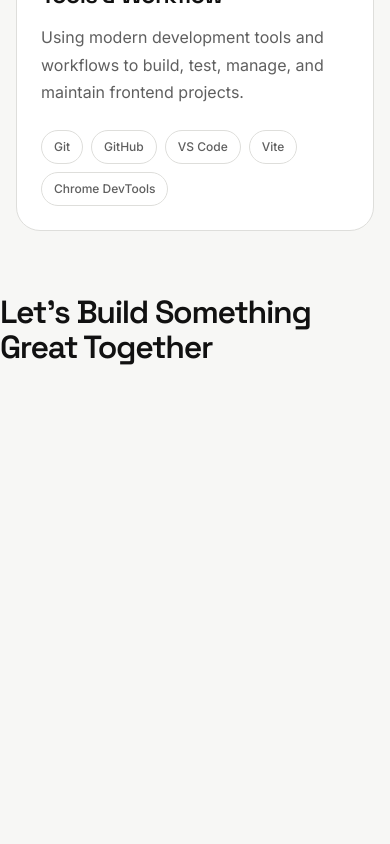
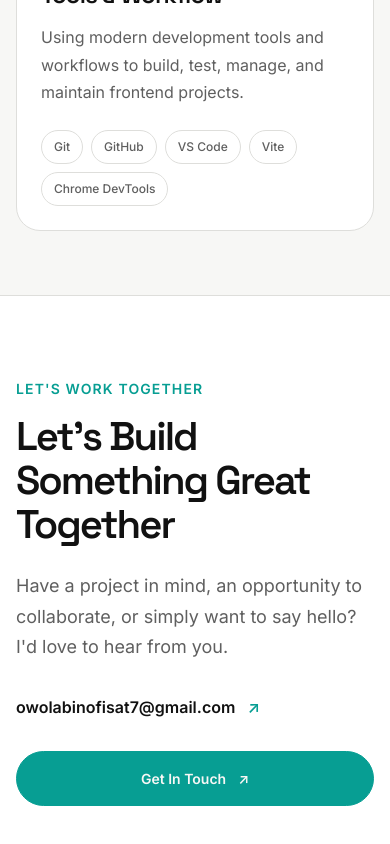
Before and after one commit to Noftyfootie/modern-portfolio, a React (Vite) app: page / in a window 390 px wide. Shown: the part 8411-9255 px from the top of the page. Before the commit the page ends 8778 px from the top, so only its background shows below. Built offline with nearby package versions, Linux system fonts and the light colour scheme.

Commit message:
Build contact section

```diff
--- /dev/null
+++ b/src/sections/Contact/Contact.css
@@ -0,0 +1,168 @@
+.contact {
+  padding: var(--space-32) 0;
+  background: var(--color-bg-secondary);
+  border-top: 1px solid var(--color-border);
+}
+
+.contact__container {
+  width: min(100% - (var(--container-padding) * 2), var(--container-width));
+
+  margin: 0 auto;
+
+  display: flex;
+  align-items: flex-end;
+  justify-content: space-between;
+
+  gap: var(--space-12);
+}
+
+.contact__content {
+  max-width: 750px;
+}
+
+.contact__eyebrow {
+  display: inline-block;
+
+  margin-bottom: var(--space-4);
+
+  color: var(--color-accent);
+
+  font-size: var(--text-sm);
+  font-weight: 600;
+
+  letter-spacing: 0.08em;
+  text-transform: uppercase;
+}
+
+.contact__title {
+  margin-bottom: var(--space-6);
+
+  font-size: clamp(2.5rem, 6vw, 5rem);
+  line-height: var(--leading-tight);
+  letter-spacing: -0.05em;
+}
+
+.contact__description {
+  max-width: 600px;
+
+  margin-bottom: var(--space-8);
+
+  color: var(--color-text-secondary);
+
+  font-size: var(--text-lg);
+  line-height: var(--leading-relaxed);
+}
+
+.contact__email {
+  display: inline-flex;
+  align-items: center;
+  gap: var(--space-3);
+
+  color: var(--color-text-primary);
+
+  font-size: var(--text-lg);
+  font-weight: 600;
+
+  text-decoration: none;
+
+  transition:
+    color var(--transition-fast),
+    gap var(--transition-fast);
+}
+
+.contact__email span {
+  color: var(--color-accent);
+
+  transition: transform var(--transition-fast);
+}
+
+.contact__email:hover {
+  color: var(--color-accent);
+}
+
+.contact__email:hover span {
+  transform: translate(3px, -3px);
+}
+
+.contact__action {
+  flex-shrink: 0;
+}
+
+.contact__button {
+  display: inline-flex;
+  align-items: center;
+  justify-content: center;
+
+  gap: var(--space-3);
+
+  padding: 16px 24px;
+
+  border: 1px solid var(--color-accent);
+  border-radius: var(--radius-full);
+
+  color: var(--color-bg);
+  background: var(--color-accent);
+
+  font-size: var(--text-sm);
+  font-weight: 600;
+
+  text-decoration: none;
+
+  transition:
+    background-color var(--transition-fast),
+    border-color var(--transition-fast),
+    transform var(--transition-fast),
+    box-shadow var(--transition-fast);
+}
+
+.contact__button:hover {
+  background: var(--color-accent-hover);
+  border-color: var(--color-accent-hover);
+
+  transform: translateY(-2px);
+
+  box-shadow: var(--shadow-md);
+}
+
+.contact__button span {
+  transition: transform var(--transition-fast);
+}
+
+.contact__button:hover span {
+  transform: translate(3px, -3px);
+}
+
+@media (max-width: 768px) {
+  .contact {
+    padding: var(--space-24) 0;
+  }
+
+  .contact__container {
+    flex-direction: column;
+    align-items: flex-start;
+    gap: var(--space-8);
+  }
+
+  .contact__title {
+    max-width: 650px;
+  }
+
+  .contact__action {
+    width: 100%;
+  }
+
+  .contact__button {
+    width: 100%;
+  }
+}
+
+@media (max-width: 480px) {
+  .contact {
+    padding: var(--space-20) 0;
+  }
+
+  .contact__email {
+    font-size: var(--text-base);
+    word-break: break-word;
+  }
+}
--- a/src/sections/Contact/Contact.jsx
+++ b/src/sections/Contact/Contact.jsx
@@ -1,7 +1,37 @@
+import "./Contact.css";
+
 function Contact() {
   return (
-    <section id="contact">
-      <h2>Let's Build Something Great Together</h2>
+    <section className="contact" id="contact">
+      <div className="contact__container">
+        <div className="contact__content">
+          <span className="contact__eyebrow">Let's Work Together</span>
+
+          <h2 className="contact__title">
+            Let's Build Something Great Together
+          </h2>
+
+          <p className="contact__description">
+            Have a project in mind, an opportunity to collaborate, or simply
+            want to say hello? I'd love to hear from you.
+          </p>
+
+          <a href="mailto:owolabinofisat7@gmail.com" className="contact__email">
+            owolabinofisat7@gmail.com
+            <span aria-hidden="true">↗</span>
+          </a>
+        </div>
+
+        <div className="contact__action">
+          <a
+            href="mailto:owolabinofisat7@gmail.com"
+            className="contact__button"
+          >
+            Get In Touch
+            <span aria-hidden="true">↗</span>
+          </a>
+        </div>
+      </div>
     </section>
   );
 }
```
